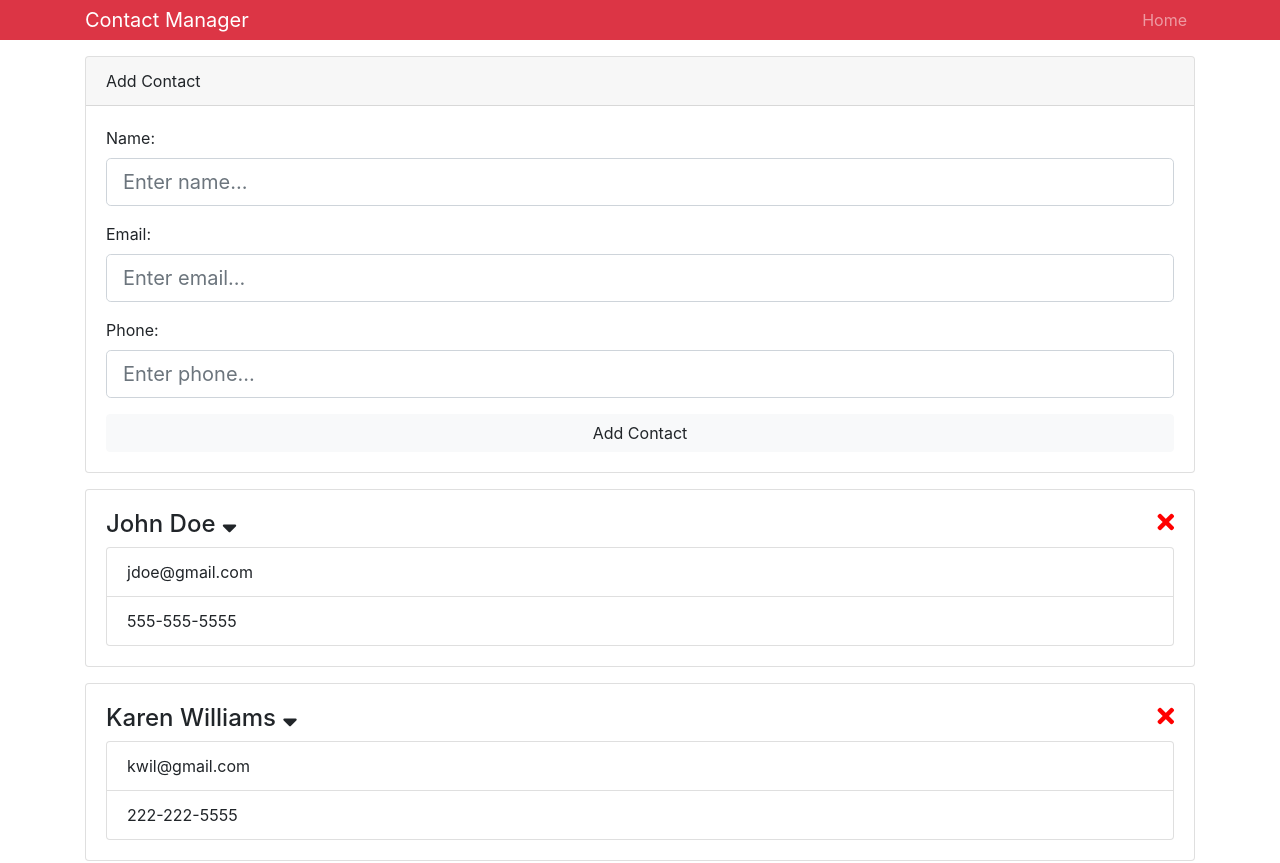
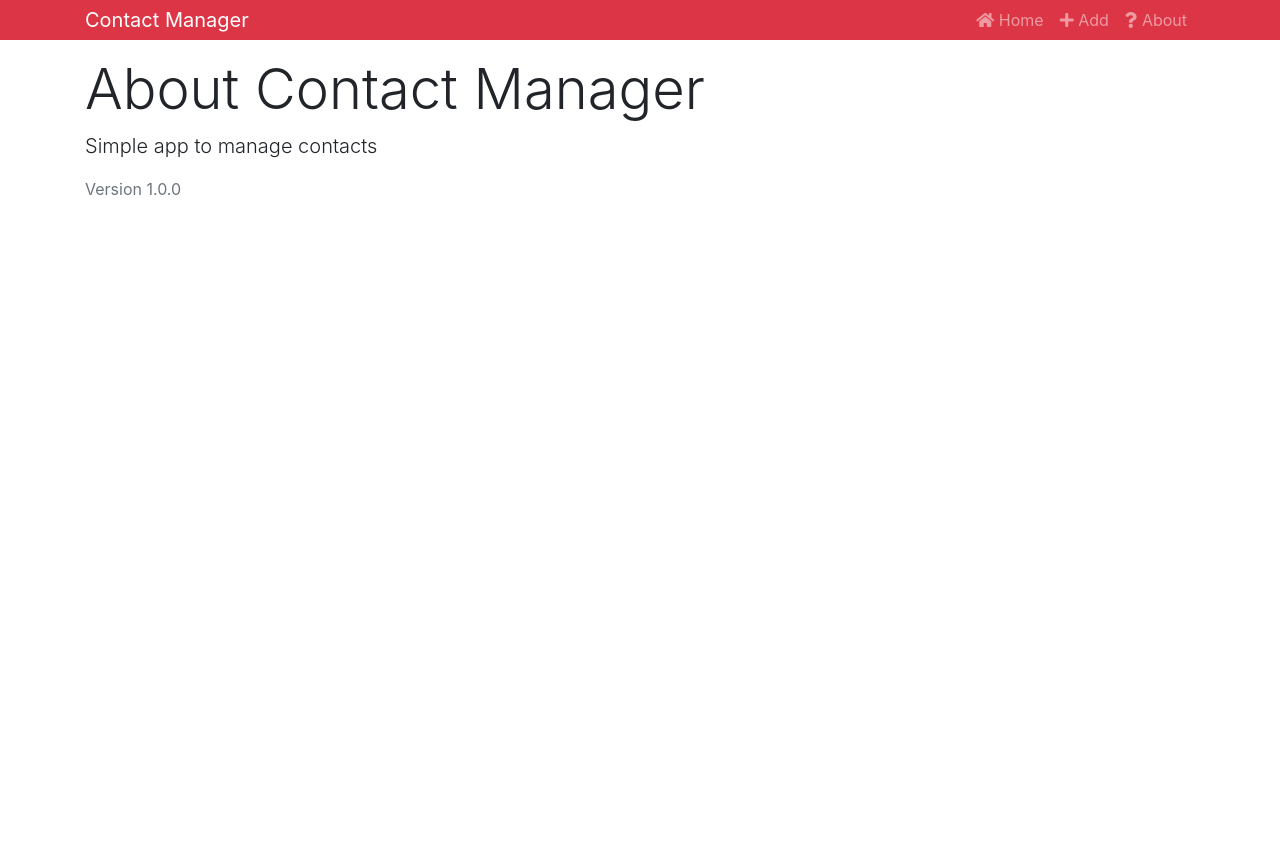
Before and after one commit to palric91/contactmanager, a React (Create React App) app: page /about in a window 1280 px wide. Shown: the top 863 px of the page. After the commit the page ends 800 px from the top, so only its background shows below. Built offline with nearby package versions, Linux system fonts and the light colour scheme.

Commit message:
add | routing added

```diff
--- a/package.json
+++ b/package.json
@@ -7,6 +7,7 @@
     "classnames": "^2.2.6",
     "react": "^16.4.2",
     "react-dom": "^16.4.2",
+    "react-router-dom": "^4.3.1",
     "react-scripts": "1.1.5",
     "styled-components": "^3.4.5"
   },
--- a/src/App.js
+++ b/src/App.js
@@ -1,7 +1,11 @@
 import React, { Component } from "react";
+import { BrowserRouter as Router, Route, Switch } from "react-router-dom";
 import Contacts from "./components/contacts/Contacts";
 import Header from "./components/layout/Header";
 import AddContact from "./components/contacts/AddContact";
+import About from "./components/pages/About";
+import NotFound from "./components/pages/NotFound";
+import Test from "./components/test/Test";
 
 import { Provider } from "./context";
 
@@ -11,13 +15,20 @@
   render() {
     return (
       <Provider>
-        <div className="App">
-          <Header branding="Contact Manager" />
-          <div className="container">
-            <AddContact />
-            <Contacts />
+        <Router>
+          <div className="App">
+            <Header branding="Contact Manager" />
+            <div className="container">
+              <Switch>
+                <Route exact path="/" component={Contacts} />
+                <Route exact path="/contact/add" component={AddContact} />
+                <Route exact path="/about" component={About} />
+                <Route exact path="/test" component={Test} />
+                <Route component={NotFound} />
+              </Switch>
+            </div>
           </div>
-        </div>
+        </Router>
       </Provider>
     );
   }
--- a/src/components/contacts/AddContact.js
+++ b/src/components/contacts/AddContact.js
@@ -54,6 +54,8 @@
       phone: "",
       errors: {}
     });
+
+    this.props.history.push("/");
   };
 
   render() {
--- a/src/components/contacts/Contact.js
+++ b/src/components/contacts/Contact.js
@@ -8,7 +8,7 @@
   };
 
   state = {
-    showContent: true
+    showContent: false
   };
 
   contentShowHandler = () => {
--- a/src/components/contacts/Contacts.js
+++ b/src/components/contacts/Contacts.js
@@ -10,6 +10,9 @@
           const { contacts } = value;
           return (
             <Fragment>
+              <h1 className="display-4 mb-2">
+                <span className="text-danger">Contact</span> List
+              </h1>
               {contacts.map(contact => (
                 <Contact contact={contact} key={contact.id} />
               ))}
--- a/src/components/layout/Header.js
+++ b/src/components/layout/Header.js
@@ -1,5 +1,6 @@
 import React from "react";
 import PropTypes from "prop-types";
+import { Link } from "react-router-dom";
 
 const Header = ({ branding }) => {
   return (
@@ -11,9 +12,19 @@
         <div>
           <ul className="navbar-nav mr-auto">
             <li className="nav-item">
-              <a href="/" className="nav-link">
-                Home
-              </a>
+              <Link to="/" className="nav-link">
+                <i className="fas fa-home" /> Home
+              </Link>
+            </li>
+            <li className="nav-item">
+              <Link to="/contact/add" className="nav-link">
+                <i className="fas fa-plus" /> Add
+              </Link>
+            </li>
+            <li className="nav-item">
+              <Link to="/about" className="nav-link">
+                <i className="fas fa-question" /> About
+              </Link>
             </li>
           </ul>
         </div>
--- /dev/null
+++ b/src/components/pages/About.js
@@ -0,0 +1,11 @@
+import React from "react";
+
+export default () => {
+  return (
+    <div>
+      <h1 className="display-4">About Contact Manager</h1>
+      <p className="lead">Simple app to manage contacts</p>
+      <p className="text-secondary">Version 1.0.0</p>
+    </div>
+  );
+};
--- /dev/null
+++ b/src/components/pages/NotFound.js
@@ -0,0 +1,12 @@
+import React from "react";
+
+export default () => {
+  return (
+    <div>
+      <h1 className="display-4">
+        <span className="text-danger">404</span> Page not found
+      </h1>
+      <p className="lead">Sorry, that page does not exist</p>
+    </div>
+  );
+};
--- /dev/null
+++ b/src/components/test/Test.js
@@ -0,0 +1,61 @@
+import React, { Component, Fragment } from "react";
+
+class Test extends Component {
+  state = {
+    title: "",
+    body: ""
+  };
+
+  componentDidMount() {
+    fetch("https://jsonplaceholder.typicode.com/posts/1")
+      .then(response => response.json())
+      .then(data =>
+        this.setState({
+          title: data.title,
+          body: data.body
+        })
+      );
+  }
+
+  // componentWillMount() {
+  //   console.log("componentWillMount...");
+  // }
+
+  componentDidUpdate = (prevProps, prevState) => {
+    console.log("componentDidUpdate...");
+  };
+
+  // componentWillReceiveProps(nextProps, nextState) {
+  //   console.log("componentWillReceiveProps...");
+  // }
+
+  static getDerivedStateFromProps(nextProps, prevState) {
+    return {
+      test: "something"
+    };
+  }
+
+  getSnapshotBeforeUpdate(prevProps, prevState) {
+    console.log("getSnapshotBeforeUpdate...");
+    return null;
+  }
+
+  render() {
+    console.log("render...");
+    const { title, body } = this.state;
+    return (
+      <div>
+        {title && body ? (
+          <Fragment>
+            <h1>{this.state.title}</h1>
+            <p className="lead">{this.state.body}</p>
+          </Fragment>
+        ) : (
+          <p className="text-info">LOADING...</p>
+        )}
+      </div>
+    );
+  }
+}
+
+export default Test;
```
Also changed, not shown: 1 other file (tests, documents, lock files or other folders).
